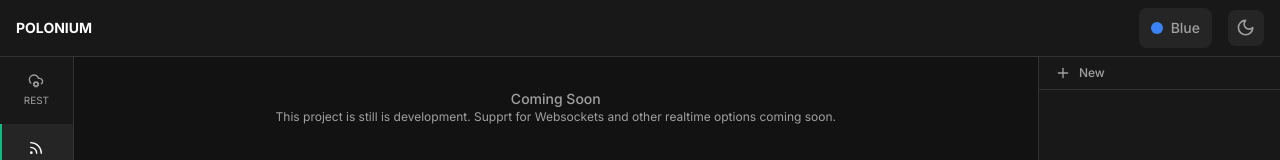
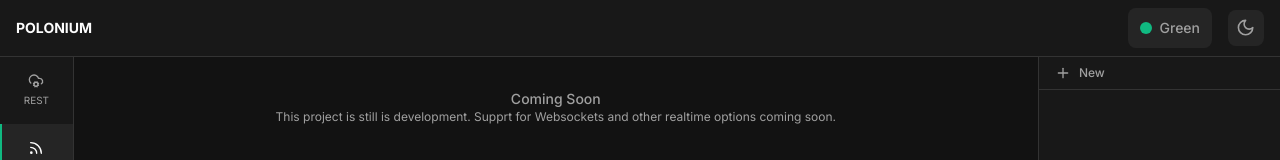
Before and after one commit to Reche13/polonium, a Next.js app: page /realtime in a window 1280 px wide. Shown: the top 160 px of the page. Built offline with nearby package versions, Linux system fonts and the light colour scheme.

Commit message:
deafult theme color bug fix

```diff
--- a/src/components/theme/ThemeColor.tsx
+++ b/src/components/theme/ThemeColor.tsx
@@ -8,11 +8,10 @@ import {
   DropdownMenuContent,
   DropdownMenuItem,
 } from "@/components/primitives/Dropdown";
-import { Paintbrush } from "lucide-react";
 import clsx from "clsx";
 
 const colorThemes = [
-  { name: "Emerald", value: "emerald", color: "#10b981" },
+  { name: "Green", value: "green", color: "#10b981" },
   { name: "Teal", value: "teal", color: "#14b8a6" },
   { name: "Blue", value: "blue", color: "#3b82f6" },
   { name: "Indigo", value: "indigo", color: "#6366f1" },
@@ -24,7 +23,7 @@ const colorThemes = [
 ];
 
 export default function ColorPicker() {
-  const [colorTheme, setColorTheme] = useState("blue");
+  const [colorTheme, setColorTheme] = useState("green");
 
   const handleChangeTheme = (theme: string) => {
     setColorTheme(theme);
```
